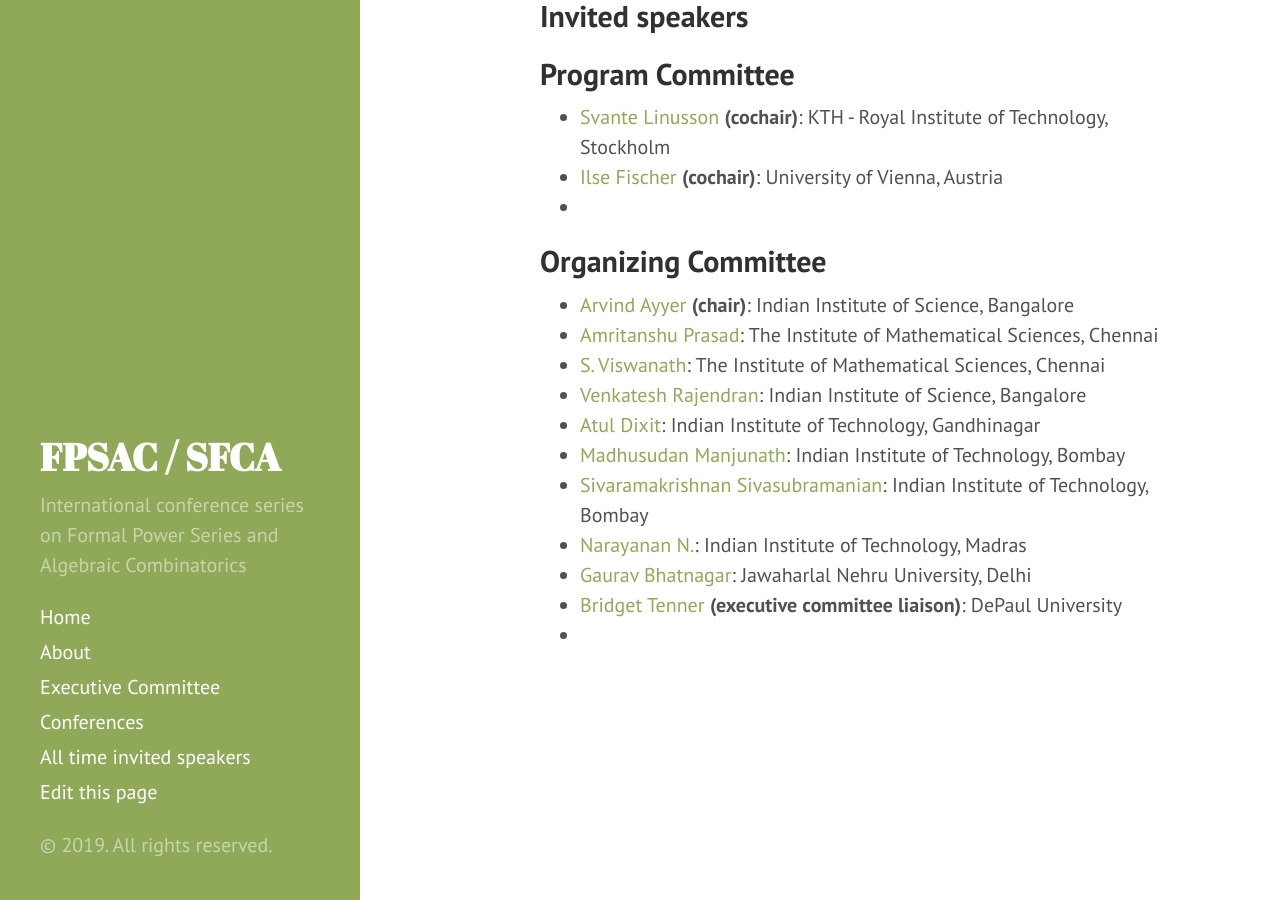
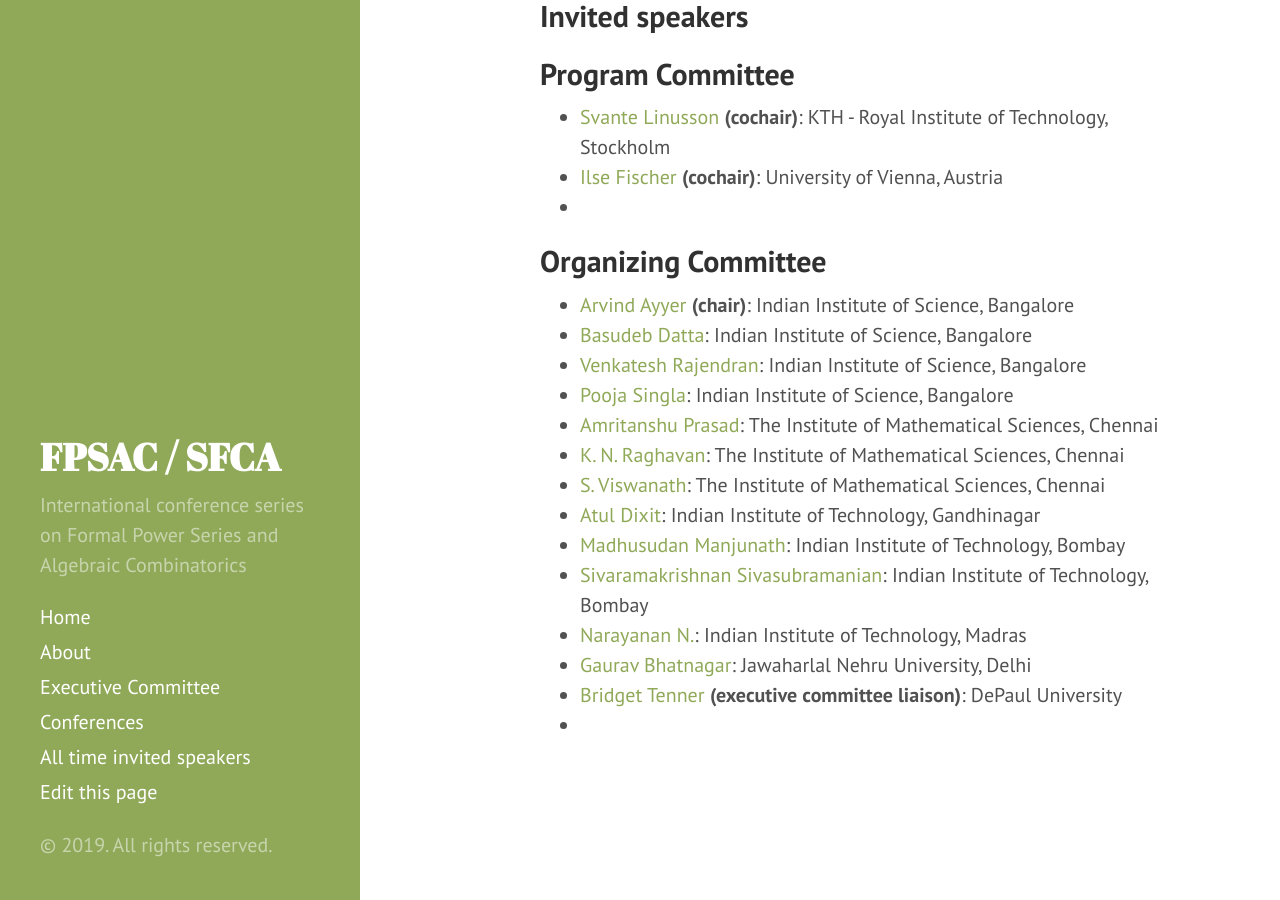
Before and after one commit to FPSAC/FPSAC.github.io, a Jekyll site: the page built from _confs/fpsac-2021.md, in a window 1280 px wide and 900 px high, scrolled down 550 px. Built offline with Jekyll 4.4.1, drawn with Linux system fonts in a browser that asks for light colours.

Commit message:
Added more organising committee members

```diff
--- a/_confs/fpsac-2021.md
+++ b/_confs/fpsac-2021.md
@@ -30,15 +30,24 @@
   affiliation: Indian Institute of Science, Bangalore
   role: chair
   url: http://www.math.iisc.ernet.in/%7earvind/
+- name: Basudeb Datta
+  affiliation: Indian Institute of Science, Bangalore
+  url: http://math.iisc.ac.in/%7edattab/
+- name: Venkatesh Rajendran
+  affiliation: Indian Institute of Science, Bangalore
+  url: http://math.iisc.ac.in/%7ervenkat/
+- name: Pooja Singla
+  affiliation: Indian Institute of Science, Bangalore
+  url: https://sites.google.com/site/poojasingla7/Home
 - name: Amritanshu Prasad
   affiliation: The Institute of Mathematical Sciences, Chennai
   url: https://www.imsc.res.in/%7eamri/
+- name: K. N. Raghavan
+  affiliation: The Institute of Mathematical Sciences, Chennai
+  url: https://www.imsc.res.in/%7eknr/
 - name: S. Viswanath
   affiliation: The Institute of Mathematical Sciences, Chennai
   url: https://www.imsc.res.in/%7esvis/
-- name: Venkatesh Rajendran
-  affiliation: Indian Institute of Science, Bangalore
-  url: http://math.iisc.ac.in/%7ervenkat/
 - name: Atul Dixit
   affiliation: Indian Institute of Technology, Gandhinagar
   url: http://people.iitgn.ac.in/%7eadixit/
```
